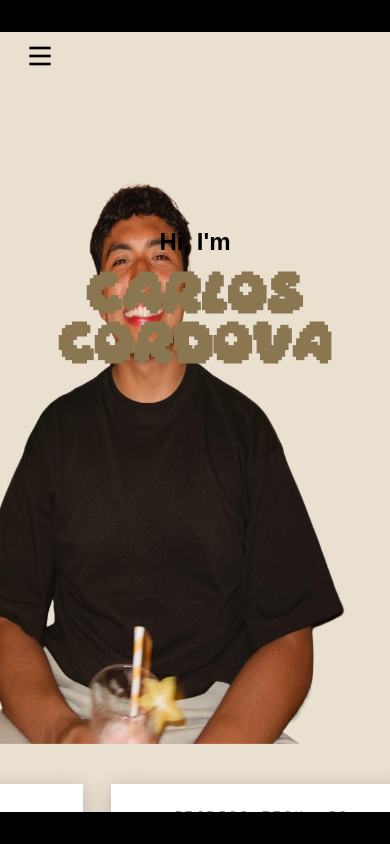
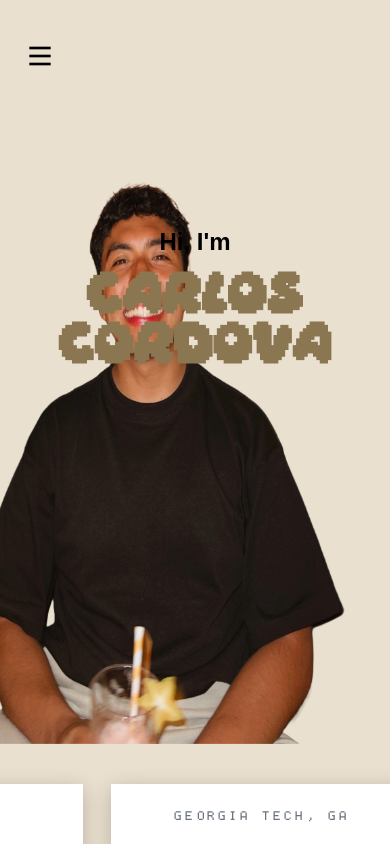
Before and after one commit to CarCor3/my-personal-site, a Next.js app: page / in a window 390 px wide. Built offline with nearby package versions, Linux system fonts and the light colour scheme; a web font is replaced by a local one.

Commit message:
Contact page opt

```diff
--- a/app/layout.tsx
+++ b/app/layout.tsx
@@ -12,7 +12,8 @@ export const metadata: Metadata = {
 };
 
 export const viewport = {
-    themeColor: '#000000',
+    themeColor: '#EAE0CF',
+    viewportFit: 'cover',
 };
 
 export default function RootLayout({
@@ -23,10 +24,6 @@ export default function RootLayout({
     return (
         <html lang="en">
             <body className={inter.className}>
-                {/* Mobile black bars */}
-                <div className="fixed top-0 left-0 right-0 h-8 bg-black z-[300] md:hidden" />
-                <div className="fixed bottom-0 left-0 right-0 h-8 bg-black z-[300] md:hidden" />
-
                 <Navbar />
                 <main>
                     <PageTransitionProvider>
```
